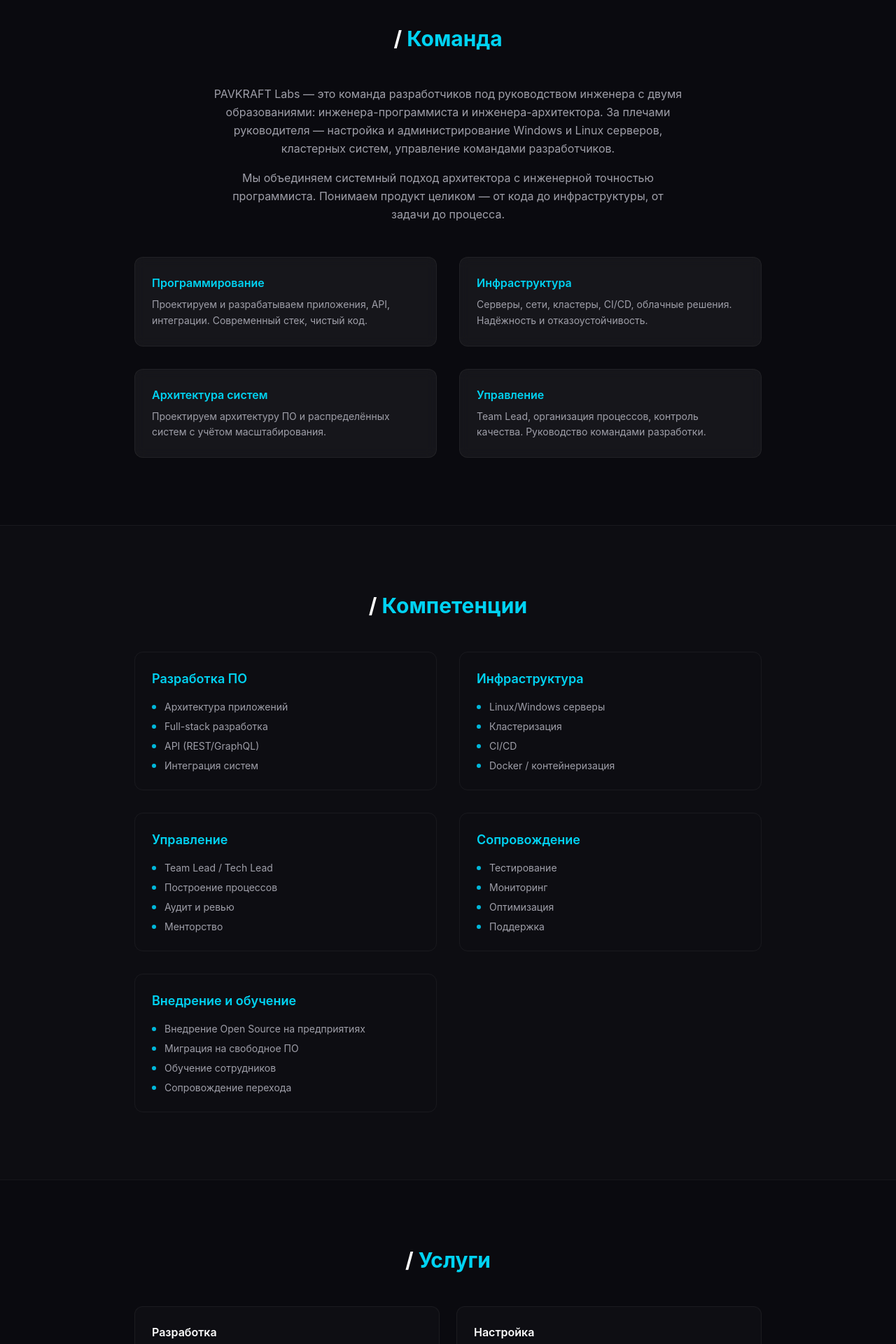
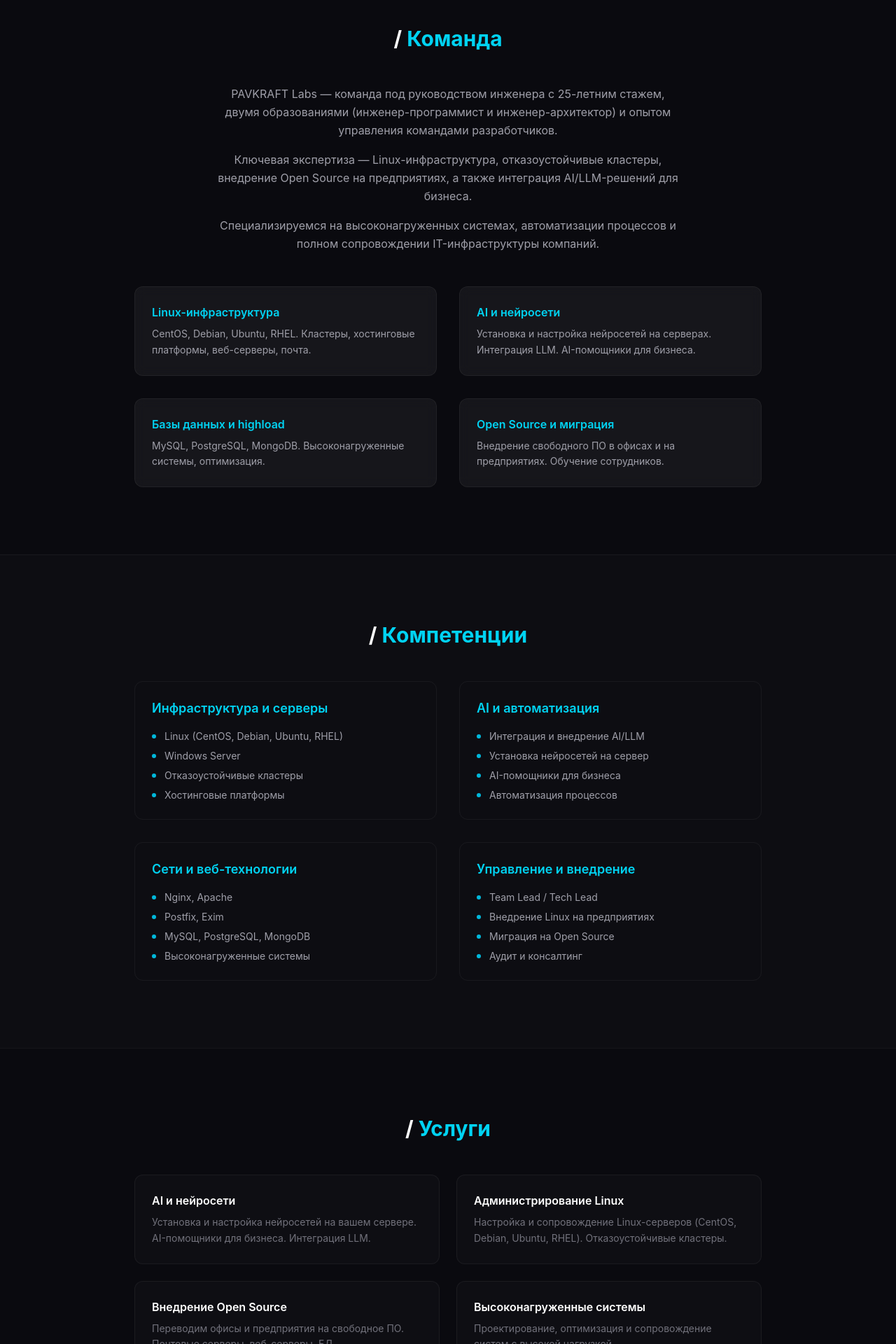
Before and after one commit to pokalo/pokalo.github.io, a React (Vite) app: page / in a window 1280 px wide. Shown: the part 860-2780 px from the top of the page at 70% size. Built offline with nearby package versions, Linux system fonts and the light colour scheme.

Commit message:
content: align site with freelance profile (AI, Linux, 25y)

```diff
--- a/src/App.tsx
+++ b/src/App.tsx
@@ -1,33 +1,29 @@
 const expertise = [
   {
-    area: 'Разработка ПО',
-    items: ['Архитектура приложений', 'Full-stack разработка', 'API (REST/GraphQL)', 'Интеграция систем'],
+    area: 'Инфраструктура и серверы',
+    items: ['Linux (CentOS, Debian, Ubuntu, RHEL)', 'Windows Server', 'Отказоустойчивые кластеры', 'Хостинговые платформы'],
   },
   {
-    area: 'Инфраструктура',
-    items: ['Linux/Windows серверы', 'Кластеризация', 'CI/CD', 'Docker / контейнеризация'],
+    area: 'AI и автоматизация',
+    items: ['Интеграция и внедрение AI/LLM', 'Установка нейросетей на сервер', 'AI-помощники для бизнеса', 'Автоматизация процессов'],
   },
   {
-    area: 'Управление',
-    items: ['Team Lead / Tech Lead', 'Построение процессов', 'Аудит и ревью', 'Менторство'],
+    area: 'Сети и веб-технологии',
+    items: ['Nginx, Apache', 'Postfix, Exim', 'MySQL, PostgreSQL, MongoDB', 'Высоконагруженные системы'],
   },
   {
-    area: 'Сопровождение',
-    items: ['Тестирование', 'Мониторинг', 'Оптимизация', 'Поддержка'],
-  },
-  {
-    area: 'Внедрение и обучение',
-    items: ['Внедрение Open Source на предприятиях', 'Миграция на свободное ПО', 'Обучение сотрудников', 'Сопровождение перехода'],
+    area: 'Управление и внедрение',
+    items: ['Team Lead / Tech Lead', 'Внедрение Linux на предприятиях', 'Миграция на Open Source', 'Аудит и консалтинг'],
   },
 ]
 
 const services = [
-  { title: 'Разработка', desc: 'Проектируем и разрабатываем ПО под ключ — от архитектуры до деплоя.' },
-  { title: 'Настройка', desc: 'Настройка серверов, кластеров, окружений. Стабильность и отказоустойчивость.' },
-  { title: 'Тестирование', desc: 'Модульное, интеграционное, нагрузочное. Гарантируем качество.' },
-  { title: 'Сопровождение', desc: 'Поддержка, мониторинг, обновления. Ваш продукт в надёжных руках.' },
-  { title: 'Консультирование', desc: 'Аудит архитектуры, ревью кода, стратегия развития.' },
-  { title: 'Внедрение Open Source', desc: 'Переводим офисы и предприятия на свободное ПО. Подбор, миграция, настройка.' },
+  { title: 'AI и нейросети', desc: 'Установка и настройка нейросетей на вашем сервере. AI-помощники для бизнеса. Интеграция LLM.' },
+  { title: 'Администрирование Linux', desc: 'Настройка и сопровождение Linux-серверов (CentOS, Debian, Ubuntu, RHEL). Отказоустойчивые кластеры.' },
+  { title: 'Внедрение Open Source', desc: 'Переводим офисы и предприятия на свободное ПО. Почтовые серверы, веб-серверы, БД.' },
+  { title: 'Высоконагруженные системы', desc: 'Проектирование, оптимизация и сопровождение систем с высокой нагрузкой.' },
+  { title: 'Сопровождение', desc: 'Мониторинг, обновления, бэкапы. Ваша инфраструктура в надёжных руках.' },
+  { title: 'Консультирование', desc: 'Аудит инфраструктуры, ревью архитектуры, стратегия развития IT.' },
   { title: 'Обучение', desc: 'Курсы и воркшопы для сотрудников. Адаптация команды к новым инструментам.' },
   { title: 'Аутстафф', desc: 'Предоставляем разработчиков под ваши задачи с контролем качества.' },
 ]
@@ -58,10 +54,10 @@
             <span className="bg-gradient-to-r from-cyan-400 to-blue-500 bg-clip-text text-transparent"> Labs</span>
           </h1>
           <p className="mx-auto mb-2 max-w-2xl text-lg text-zinc-400">
-            Команда разработчиков под руководством опытного инженера и лида.
+            Команда под руководством инженера с 25-летним стажем.
           </p>
           <p className="mx-auto mb-8 max-w-xl text-sm text-zinc-500">
-            Разработка &middot; Инфраструктура &middot; Внедрение &middot; Обучение
+            Инфраструктура &middot; AI/LLM &middot; Open Source &middot; Высоконагрузки
           </p>
           <a
             href="#contact"
@@ -80,21 +76,24 @@
           </h2>
           <div className="mx-auto mb-12 max-w-2xl text-center text-zinc-400 leading-relaxed">
             <p className="mb-4">
-              PAVKRAFT Labs — это команда разработчиков под руководством инженера с двумя образованиями:
-              инженера-программиста и инженера-архитектора. За плечами руководителя — настройка и администрирование
-              Windows и Linux серверов, кластерных систем, управление командами разработчиков.
+              PAVKRAFT Labs — команда под руководством инженера с 25-летним стажем, двумя образованиями
+              (инженер-программист и инженер-архитектор) и опытом управления командами разработчиков.
+            </p>
+            <p className="mb-4">
+              Ключевая экспертиза — Linux-инфраструктура, отказоустойчивые кластеры, внедрение Open Source
+              на предприятиях, а также интеграция AI/LLM-решений для бизнеса.
             </p>
             <p>
-              Мы объединяем системный подход архитектора с инженерной точностью программиста.
-              Понимаем продукт целиком — от кода до инфраструктуры, от задачи до процесса.
+              Специализируемся на высоконагруженных системах, автоматизации процессов и полном
+              сопровождении IT-инфраструктуры компаний.
             </p>
           </div>
           <div className="grid gap-8 md:grid-cols-2">
             {[
-              { title: 'Программирование', desc: 'Проектируем и разрабатываем приложения, API, интеграции. Современный стек, чистый код.' },
-              { title: 'Инфраструктура', desc: 'Серверы, сети, кластеры, CI/CD, облачные решения. Надёжность и отказоустойчивость.' },
-              { title: 'Архитектура систем', desc: 'Проектируем архитектуру ПО и распределённых систем с учётом масштабирования.' },
-              { title: 'Управление', desc: 'Team Lead, организация процессов, контроль качества. Руководство командами разработки.' },
+              { title: 'Linux-инфраструктура', desc: 'CentOS, Debian, Ubuntu, RHEL. Кластеры, хостинговые платформы, веб-серверы, почта.' },
+              { title: 'AI и нейросети', desc: 'Установка и настройка нейросетей на серверах. Интеграция LLM. AI-помощники для бизнеса.' },
+              { title: 'Базы данных и highload', desc: 'MySQL, PostgreSQL, MongoDB. Высоконагруженные системы, оптимизация.' },
+              { title: 'Open Source и миграция', desc: 'Внедрение свободного ПО в офисах и на предприятиях. Обучение сотрудников.' },
             ].map((item) => (
               <div key={item.title} className="rounded-xl border border-white/5 bg-white/5 p-6 backdrop-blur-sm">
                 <h3 className="mb-2 font-semibold text-cyan-400">{item.title}</h3>
@@ -155,13 +154,22 @@
           <p className="mb-8 text-zinc-400">
             Готовы обсудить ваш проект? Пишите.
           </p>
+          <div className="flex flex-wrap items-center justify-center gap-4">
             <a
               href="https://github.com/pokalo"
               target="_blank"
               className="inline-block rounded-full border border-white/10 px-8 py-3 text-sm font-medium transition-all hover:border-cyan-500/50 hover:text-cyan-400"
             >
-            GitHub: pokalo
+              GitHub
             </a>
+            <a
+              href="https://freelance.ru/andreypokalo"
+              target="_blank"
+              className="inline-block rounded-full bg-cyan-500 px-8 py-3 text-sm font-semibold text-black transition-all hover:bg-cyan-400"
+            >
+              freelance.ru
+            </a>
+          </div>
         </div>
       </section>
 
```
Lines whose indentation alone changed are shown as unchanged.
